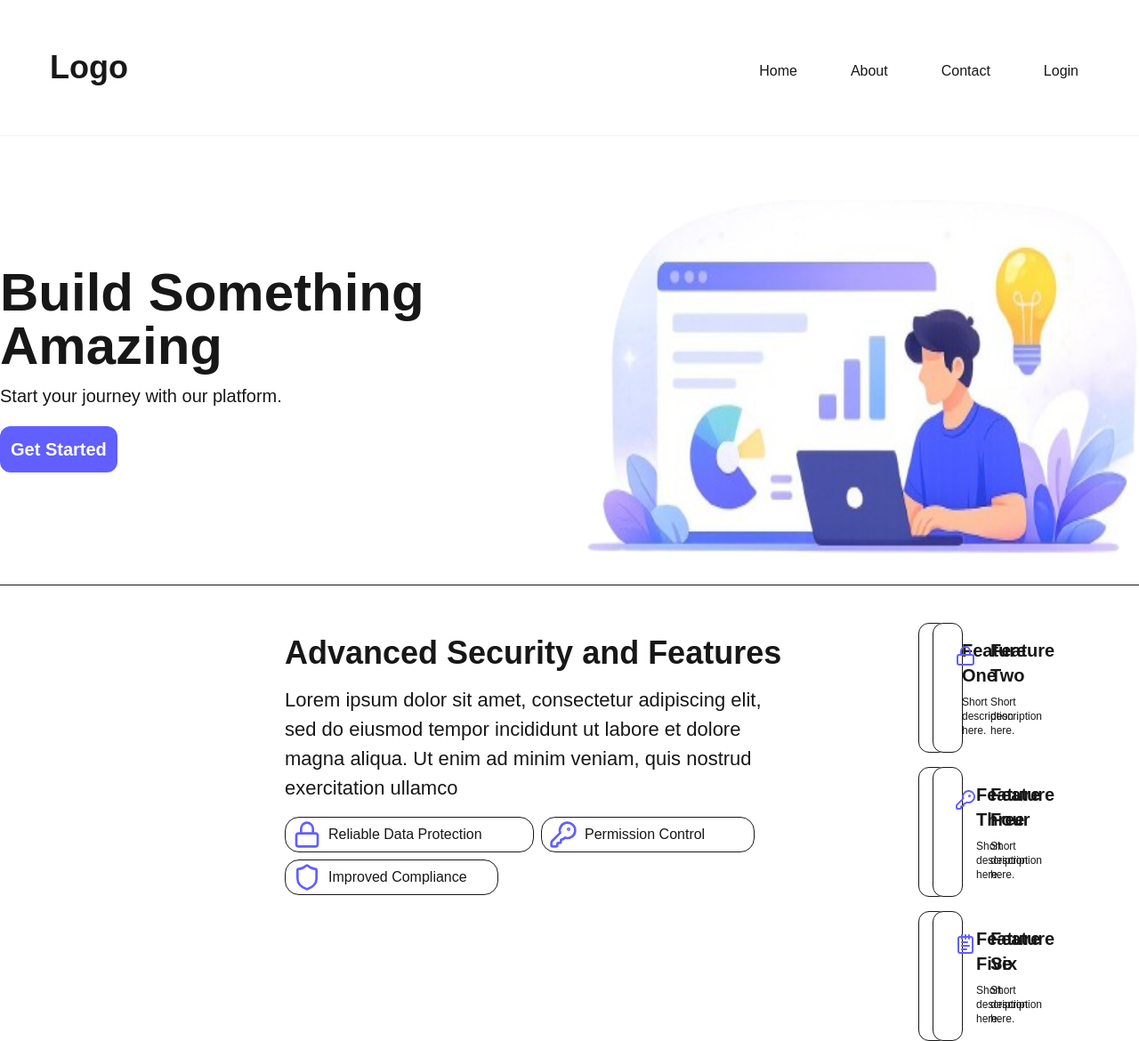
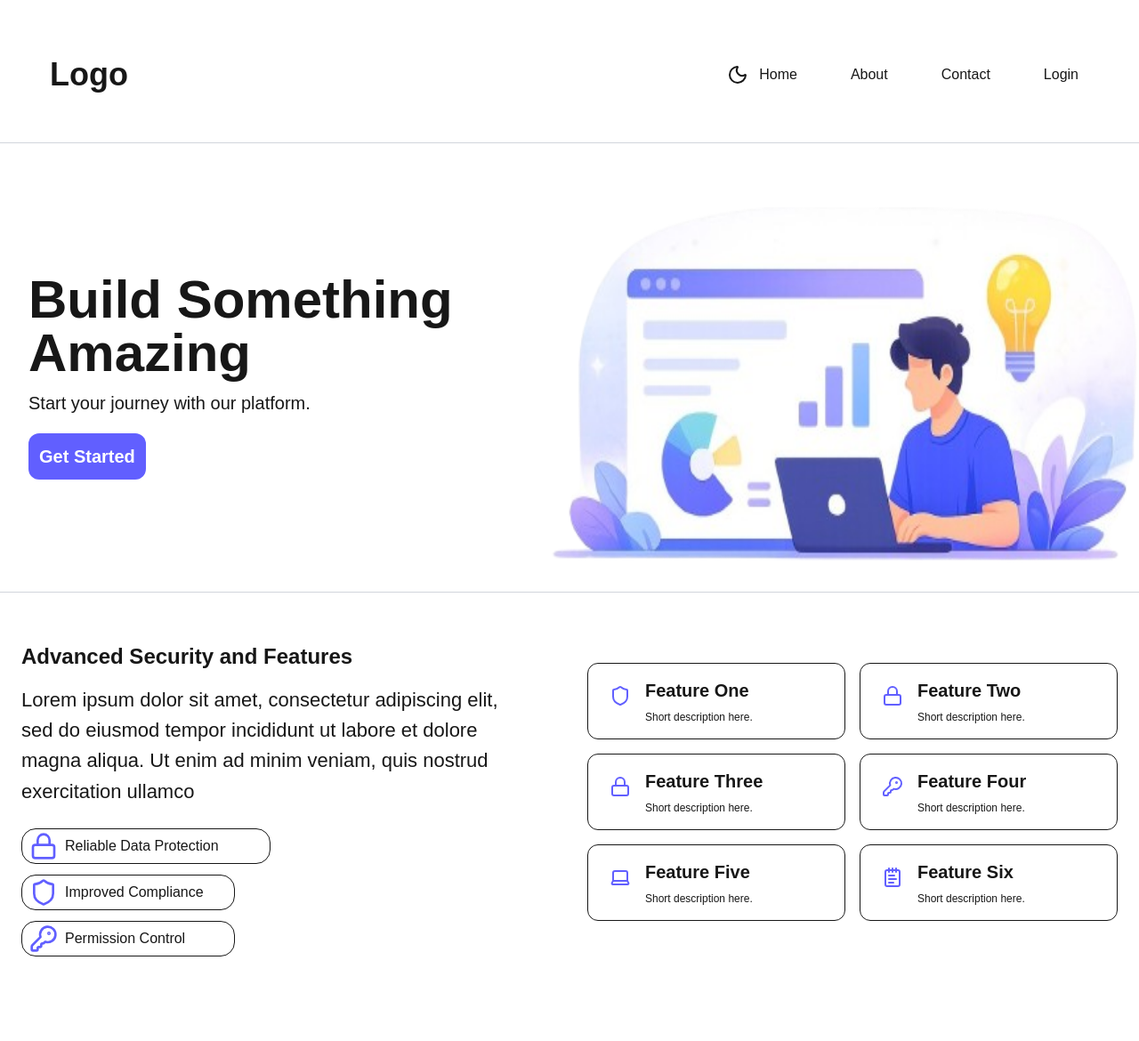
Before and after one commit to rajeet013/Demo-UI-design, a Next.js app: page /dashboard in a window 1280 px wide. Shown: the whole page at 89% size. After the commit the page ends 1075 px from the top, so only its background shows below. Built offline with nearby package versions, Linux system fonts and the light colour scheme.

Commit message:
Made it functional for all the well known supported devices' UI

```diff
--- a/components/Features.tsx
+++ b/components/Features.tsx
@@ -4,19 +4,19 @@ import Features_md from "./Features_md";
 
 export default function Features() {
   return (
-    <div className="border-t border-border bg-background text-foreground pt-10 sm:pt-10 sm:pr-100 md:pt-10 md:pr-60">
-      <div className="flex flex-col ml-12 md:flex-row md:space-x-20 items-center sm:ml-80">
+    <div className="border-t bg-background text-foreground md:border-t-gray-300 md:dark:border-t-gray-600 pt-10 px-6">
+      <div className="flex flex-col items-center lg:flex-row max-w-7xl mx-auto gap-10">
         {/* Advanced Security Features */}
-        <div className="">
-          <p className="text-2xl my-4 font-bold sm:my-4 md:text-4xl">
+        <div className="w-full lg:w-1/2 text-left">
+          <p className="text-2xl my-4 font-bold mb-4">
             Advanced Security and Features
           </p>
-          <p className="text-md sm:text-[30px] md:text-[22px] my-4 sm:max-w-xl">
+          <p className="text-md sm:text-[30px] md:text-[22px] my-4 sm:max-w-xl text-lg mb-6 max-w-2xl">
             Lorem ipsum dolor sit amet, consectetur adipiscing elit, sed do
             eiusmod tempor incididunt ut labore et dolore magna aliqua. Ut enim
             ad minim veniam, quis nostrud exercitation ullamco
           </p>
-          <div className="grid grid-flow-row gap-4 sm:grid-flow-col sm:grid-rows-3 md:gap-2 md:justify-center md:mr-25">
+          <div className="grid grid-cols-1 sm:grid-cols-2 gap-3">
             <button className="flex items-center w-75 h-10 sm:w-60 sm:h-20 md:w-70 md:h-10 bg-background text-foreground hover:cursor-pointer rounded-2xl col-span-2 border">
               <Lock className="w-15 h-7 m-2 sm:w-8 sm:h-8 text-indigo-500" />
               Reliable Data Protection
@@ -33,9 +33,9 @@ export default function Features() {
         </div>
         {/* 6 Features */}
         {/*<Features_sm />*/}
-        {/* <div className="scale-50 md:scale-125 origin-top sm:ml-8"> */}
+        <div className="w-full lg:w-1/2 flex justify-center lg:justify-end">
           <Features_md />
-        {/* </div> */}
+        </div>
       </div>
     </div>
   );
--- a/components/Features_md.tsx
+++ b/components/Features_md.tsx
@@ -2,7 +2,7 @@ import { KeyRoundIcon, Laptop, Lock, NotepadText, Shield } from "lucide-react";
 
 export default function Six_features_md() {
   return (
-    <div className="grid grid-cols-2 gap-4 w-80 h-80 items-center sm:gap-4 sm:w-140 sm:h-80 md:w-140 md:h-80 sm:justify-center mt-5 sm:-mt-10 md:-mt-10 md:mr-40 md:p-1">
+    <div className="grid grid-cols-1 sm:grid-cols-2 gap-4 w-full max-w-2xl mt-5 lg:mt-0">
       <div className="flex flex-row bg-background text-foreground rounded-xl p-4 border border-border">
         <div className="flex items-center justify-center w-10 h-10 bg-border rounded-lg">
           <Shield className="text-indigo-500 w-6 h-6" />
--- a/components/Hero.tsx
+++ b/components/Hero.tsx
@@ -4,16 +4,16 @@ export default function Hero() {
   return (
     <div className="flex flex-col md:flex-row items-center justify-between max-w-7xl mx-auto py-8">
       {/* Get Started */}
-      <div className="text-center md:text-left">
+      <div className="text-center md:text-left px-8">
         <p className="text-4xl md:text-6xl font-bold">
           Build Something Amazing
         </p>
-        <p className="text-lg md:text-xl sm:mr-40 mt-3">
+        <p className="text-lg md:text-xl mt-3">
           Start your journey with our platform.
         </p>
         <button
           type="button"
-          className="bg-indigo-500 text-white font-bold p-4 sm:p-3 text-2xl rounded-xl my-5 hover:bg-indigo-500 hover:cursor-pointer sm:text-xl md:text-xl sm:mr-80"
+          className="bg-indigo-500 text-white font-bold p-4 sm:p-3 text-2xl rounded-xl my-5 hover:bg-indigo-500 hover:cursor-pointer sm:text-xl md:text-xl"
         >
           Get Started
         </button>
@@ -25,7 +25,7 @@ export default function Hero() {
           alt="Developer"
           width={800}
           height={600}
-          className="w-80 h-60 sm:w-150 sm:h-80 md:w-175 md:h-100"
+          className="w-full h-60 sm:w-full sm:h-80 md:w-full md:h-100"
         />
       </div>
     </div>
--- a/components/navbar.tsx
+++ b/components/navbar.tsx
@@ -4,19 +4,20 @@ import Link from "next/link";
 import { useState } from "react";
 import Hamburger from "./Hamburger";
 import { Providers } from "@/app/providers";
+import ThemeSwitch from "./ThemeSwitch";
 
 const Navbar = () => {
   const [isOpen, setIsOpen] = useState(false);
 
   return (
-    <div className="flex flex-col bg-background text-foreground p-7 border-b border-gray-400 md:p-8 md:items-center md:border-b md:border-b-gray-100 md:dark:border-b-gray-600 mb-10">
+    <div className="flex flex-col bg-background text-foreground p-7 border-b border-gray-400 md:p-8 md:items-center md:border-b md:border-b-gray-300 md:dark:border-b-gray-600 mb-10">
       <div className="flex justify-between items-center w-full max-w-7xl mx-auto md:p-6 md:justify-between">
-        <div className="text-2xl font-bold xl:text-4xl">
+        <div className="text-2xl font-bold xl:text-4xl md:pt-2">
           <h2>Logo</h2>
         </div>
-        <div className="flex items-center 2xl:flex-row 2xl:ml-auto">
-          <div className="">
-
+        <div className="flex items-center 2xl:flex-row 2xl:ml-auto md:ml-auto">
+          <div className="hover:cursor-pointer md:pt-2">
+              <ThemeSwitch />
           </div>
           <div className="">
             <Hamburger
```
